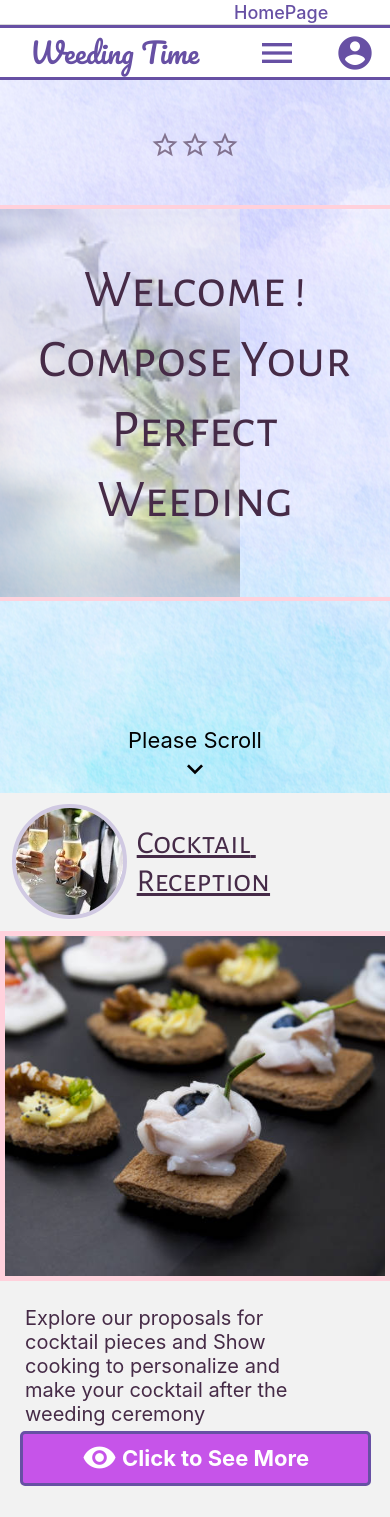
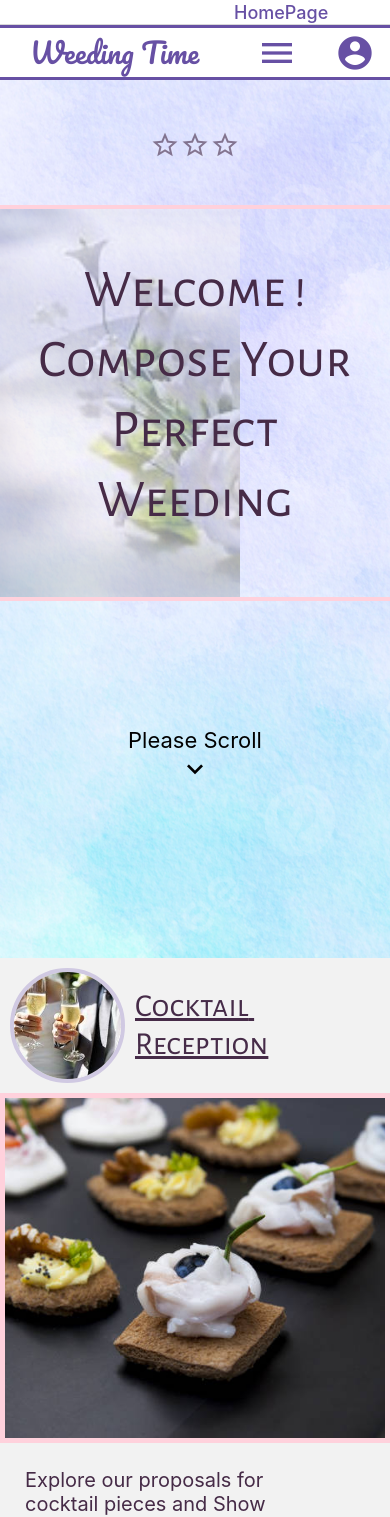
Before and after one commit to 159SAMSPAROW/React-Native-_app_Weeding_Time, a React Native app: screen /HomePage in a window 390 px wide. Shown: the top 1517 px of the page. Built offline with nearby package versions, Linux system fonts and the light colour scheme.

Commit message:
homePage_carousel style  updated

```diff
--- a/Style/homepage_card.js
+++ b/Style/homepage_card.js
@@ -12,7 +12,9 @@ const homepage_card = StyleSheet.create({
   header: {
     flexDirection: "row",
     alignItems: "center",
-    margin: "3%",
+    alignSelf: "center",
+    margin: 10,
+
   },
 
   illustration: {
--- a/Style/homepage_carousel.js
+++ b/Style/homepage_carousel.js
@@ -1,42 +1,40 @@
 import { StyleSheet, Dimensions } from "react-native";
 const screenHeight = Dimensions.get("window").height;
-const navbarHeight = 62;
 
 const homepage_carousel = StyleSheet.create({
   container: {
     flex: 1,
-    minHeight: screenHeight - navbarHeight,
-    backgroundColor: "rgba(76, 76, 76, 0.1)",
+    height: screenHeight,
   },
 
   header: {
     flexDirection: "row",
-    margin: 40,
-    top: 25,
+    alignItems: "center",
+    alignSelf: "center",
   },
 
   h2: {
-    margin: 40,
+    marginLeft: 10,
   },
 
   carousel: {
-    height: 480,
+    height: "75%",
   },
 
   carouselContainer: {
-    marginTop: 20,
+    marginTop: 10,
   },
 
   swiper: {
     dotStyle: {
       backgroundColor: "#6753DB",
       width: 80,
-      height: 3,
+      height: 5,
     },
     activeDotStyle: {
       backgroundColor: "#C85BEA",
       width: 85,
-      height: 3,
+      height: 7,
     },
     paginationStyle: {
       bottom: -10,
@@ -45,6 +43,7 @@ const homepage_carousel = StyleSheet.create({
 
   carouselItemTitle: {
     fontSize: 33,
+    color: "#6753DB",
   },
 
   carouselItemDescription: {
@@ -63,7 +62,7 @@ const homepage_carousel = StyleSheet.create({
     marginLeft: 60,
     borderWidth: 3,
     borderColor: "#C85BEA",
-    borderRadius: 140,
+    borderRadius: 150,
   },
   carouselItemIcon: {
     width: 60,
@@ -76,10 +75,8 @@ const homepage_carousel = StyleSheet.create({
   background: {
     position: "absolute",
     width: "100%",
-    height: screenHeight,
+    height: 465,
     opacity: 0.1,
-    borderWidth: 2,
-    borderColor: "#000000",
   },
 });
 
```
